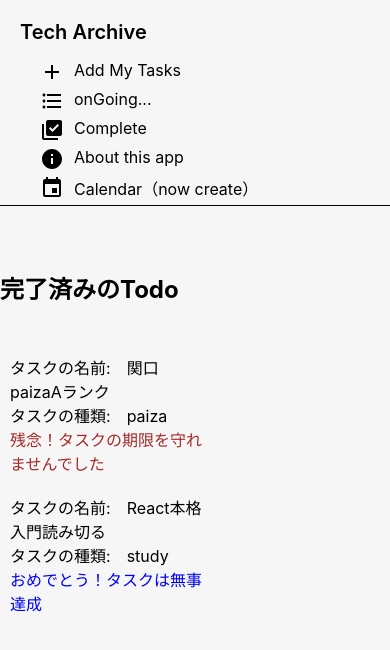
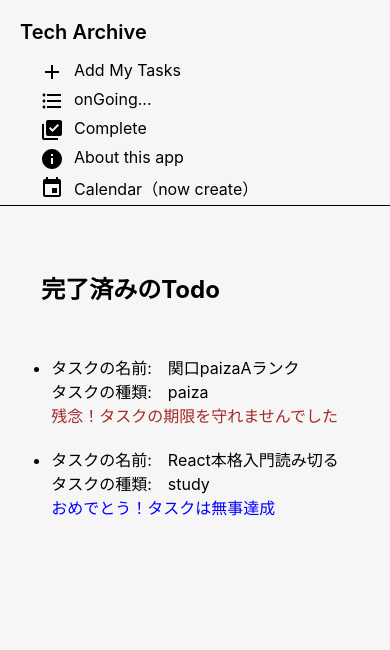
Before and after one commit to wajofjwiaawjfoajofj/todofrontend, a React (Create React App) app: page /complete in a window 390 px wide. Shown: the top 650 px of the page. Built offline with nearby package versions, Linux system fonts and the light colour scheme.

Commit message:
レスポンシブcss

```diff
--- a/src/Components/Complete.css
+++ b/src/Components/Complete.css
@@ -5,6 +5,15 @@
     max-height: 4000px;
     margin-right: 100px;
 }
+
+@media screen and (max-width:768px){
+    .completeWrapper{
+        margin-right: 0;
+    }
+}
+
+
+
 
 .complete{
     margin-top: 100px;
@@ -17,6 +26,17 @@
     margin-right: 70px;
     padding: 30px 10px;
 }
+
+@media screen and (max-width:765px){
+    .listcontainer{
+        display: flex;
+        flex-direction: column;
+        margin-right: 0px;
+    }
+}
+
+
+
 
 .list{
     margin-bottom: 20px;
--- a/src/Components/List.css
+++ b/src/Components/List.css
@@ -2,9 +2,9 @@
     display: flex;
     align-items: center;
     justify-content: center;
-    height: 100vh;
     max-height: 4000px;
     margin-right: 100px;
+    margin-top: 100px;
 }
 
 
```
